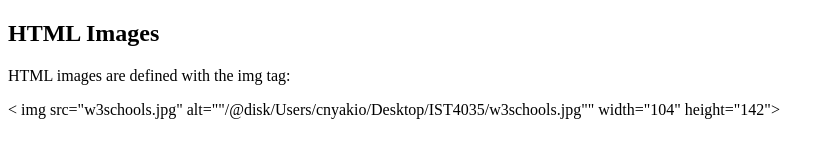
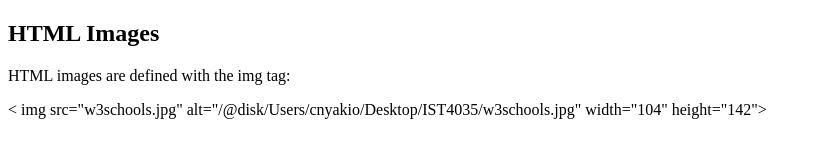
Before and after one commit to nyakiochristine/weboo1, a plain HTML site: page index.html in a window 1280 px wide. Shown: the whole page, without its empty margins (0-833 px from the left). Drawn offline with Linux system fonts and the light colour scheme.

Commit message:
Update index.html

```diff
--- a/index.html
+++ b/index.html
@@ -8,7 +8,7 @@
 <body>
     <h2>HTML Images</h2>
     <p> HTML images are defined  with the img tag:</p>
-    < img src="w3schools.jpg" alt=""C:\Users\cnyakio\Desktop\IST4035\w3schools.jpg"" width="104" height="142">
+    < img src="w3schools.jpg" alt="C:\Users\cnyakio\Desktop\IST4035\w3schools.jpg" width="104" height="142">
 
 
 
```
